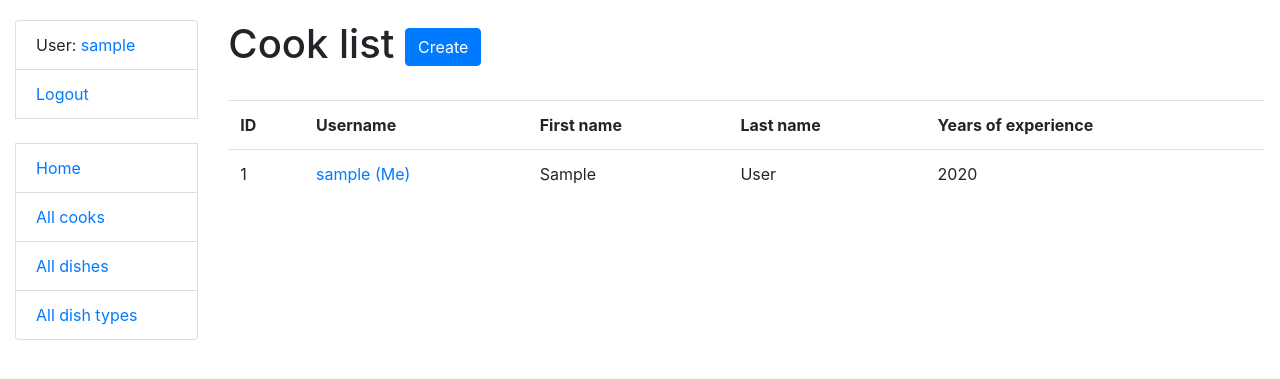
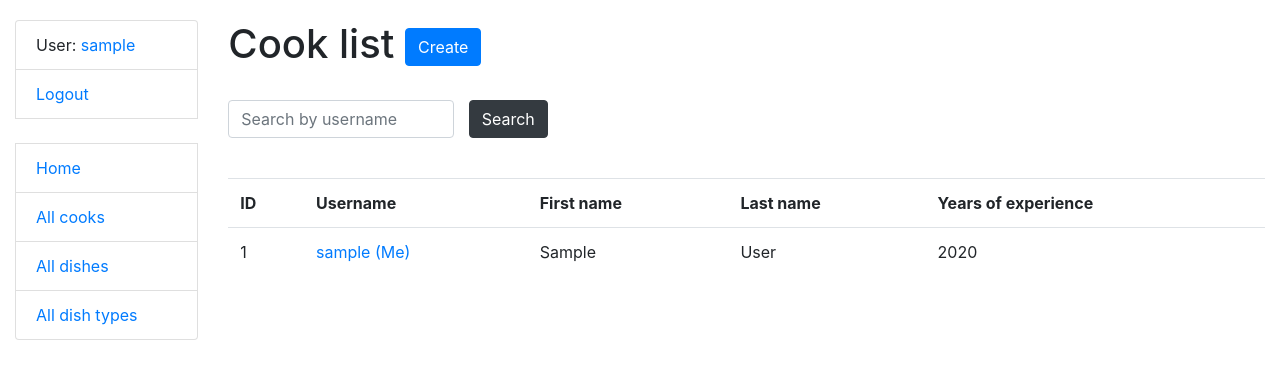
Before and after one commit to svitlana-savikhina/restaurant-kitchen-service, a Django app: page /cooks/ in a window 1280 px wide. Shown: the top 379 px of the page. Run offline with Django 4.2, Linux system fonts and the light colour scheme; a user stored in the database is signed in; tables that the repository leaves empty hold one stand-in row (values such as "Sample post"); some libraries are stand-ins or nearby versions.

Commit message:
Create CookSearhForm and add search form to cook list page

```diff
--- a/kitchen/forms.py
+++ b/kitchen/forms.py
@@ -41,3 +41,11 @@ class DishForm(forms.ModelForm):
     class Meta:
         model = Dish
         fields = "__all__"
+
+
+class CookSearchForm(forms.Form):
+    username = forms.CharField(
+        max_length=255,
+        required=False,
+        label="",
+        widget=forms.TextInput(attrs={"placeholder": "Search by username"}))
--- a/kitchen/urls.py
+++ b/kitchen/urls.py
@@ -15,7 +15,7 @@ from kitchen.views import (
     AssignToDishView,
     DishTypeListView,
     DishTypeCreateView,
-    DishTypeUpdateView,
+    DishTypeUpdateView, DishTypeDeleteView,
 )
 
 urlpatterns = [
@@ -76,6 +76,10 @@ urlpatterns = [
         "dish_types/<int:pk>/update/", DishTypeUpdateView.as_view(),
         name="dish-type-update"
     ),
+    path(
+        "dish_types/<int:pk>/delete/", DishTypeDeleteView.as_view(),
+        name="dish-type-delete"
+    ),
 ]
 
 app_name = "kitchen"
--- a/kitchen/views.py
+++ b/kitchen/views.py
@@ -4,7 +4,7 @@ from django.urls import reverse_lazy
 from django.views import generic
 
 from kitchen.models import Cook, DishType, Dish
-from kitchen.forms import CookCreateForm, CookUpdateForm, DishForm
+from kitchen.forms import CookCreateForm, CookUpdateForm, DishForm, CookSearchForm
 
 
 def index(request):
@@ -28,6 +28,20 @@ def index(request):
 class CookListView(LoginRequiredMixin, generic.ListView):
     model = Cook
     paginate_by = 4
+
+    def get_context_data(self, *, object_list=None, **kwargs):
+        context = super(CookListView, self).get_context_data(**kwargs)
+        username = self.request.GET.get("username", "")
+        context["search_form"] = CookSearchForm(initial={"username": username})
+        return context
+
+    def get_queryset(self):
+        queryset = Cook.objects.all()
+        form = CookSearchForm(self.request.GET)
+        if form.is_valid():
+            return queryset.filter(
+                username__icontains=form.cleaned_data["username"]
+            )
 
 
 class CookDetailView(LoginRequiredMixin, generic.DetailView):
@@ -113,3 +127,9 @@ class DishTypeUpdateView(LoginRequiredMixin, generic.UpdateView):
     fields = "__all__"
     success_url = reverse_lazy("kitchen:dish-type-list")
     template_name = "kitchen/dish_type_form.html"
+
+
+class DishTypeDeleteView(LoginRequiredMixin, generic.DeleteView):
+    model = DishType
+    template_name = "kitchen/dish-type_confirm_delete.html"
+    success_url = reverse_lazy("kitchen:dish-type-list")
--- a/templates/kitchen/cook_list.html
+++ b/templates/kitchen/cook_list.html
@@ -1,4 +1,5 @@
 {% extends "base.html" %}
+{% load crispy_forms_filters %}
 
 {% block content %}
   <h1>
@@ -7,6 +8,17 @@
       Create
     </a>
   </h1>
+  <br>
+  <div class="row align-items-center">
+    <form action="" method="get" class="d-flex">
+      <div class="col-8">
+        {{ search_form | crispy }}
+      </div>
+      <div>
+        <input class="btn btn-dark" type="submit" value="Search">
+      </div>
+      </form>
+  </div>
   <br>
 {% if cook_list %}
 
--- a/templates/kitchen/dish_type_list.html
+++ b/templates/kitchen/dish_type_list.html
@@ -27,7 +27,7 @@
             <td>{{ type.id }}</td>
             <td>{{ type.name }}</td>
             <td><a href="{% url 'kitchen:dish-type-update' pk=type.id %}">Update</a></td>
-            <td><a href="#">Delete</a></td>
+            <td><a href="{% url 'kitchen:dish-type-delete' pk=type.id %}">Delete</a></td>
           </tr>
         {% endfor %}
         </table>
```
Also changed, not shown: templates/kitchen/dish-type_confirm_delete.html (+14 -0 lines).
